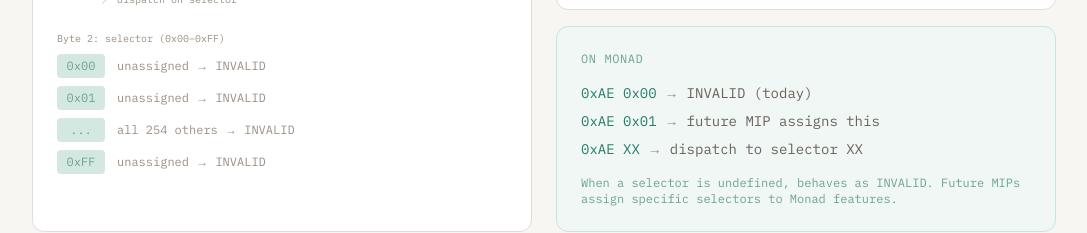
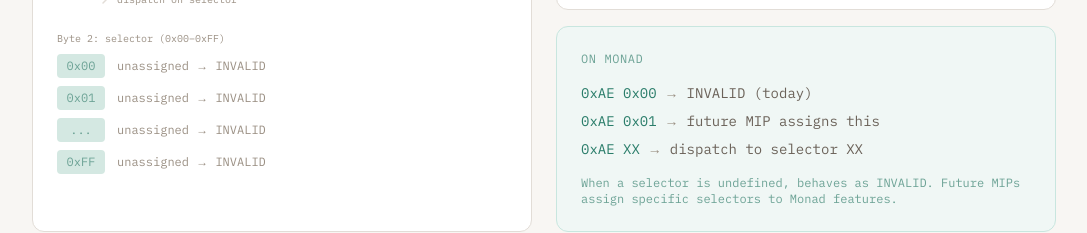
Before and after one commit to portdeveloper/pageified-storage, a Next.js app: page /mip-7 in a window 1280 px wide. Shown: the part 2360-2593 px from the top of the page, without its empty margins (96-1183 px from the left). Built offline with nearby package versions, Linux system fonts and the light colour scheme; no server answers.

Commit message:
Drop stale "254 others" count from selector dispatch preview
Leaving the "..." row labelled the same as the other sample rows
("unassigned → INVALID") avoids contradicting the ~220 selector
approximation used elsewhere on the page.

```diff
--- a/src/components/mip7/NamespaceSection.tsx
+++ b/src/components/mip7/NamespaceSection.tsx
@@ -82,7 +82,7 @@
                 {[
                   { sel: "0x00", label: "unassigned → INVALID", future: false },
                   { sel: "0x01", label: "unassigned → INVALID", future: false },
-                  { sel: "...", label: "all 254 others → INVALID", future: false },
+                  { sel: "...", label: "unassigned → INVALID", future: false },
                   { sel: "0xFF", label: "unassigned → INVALID", future: false },
                 ].map((row) => (
                   <div key={row.sel} className="flex items-center gap-3">
```
